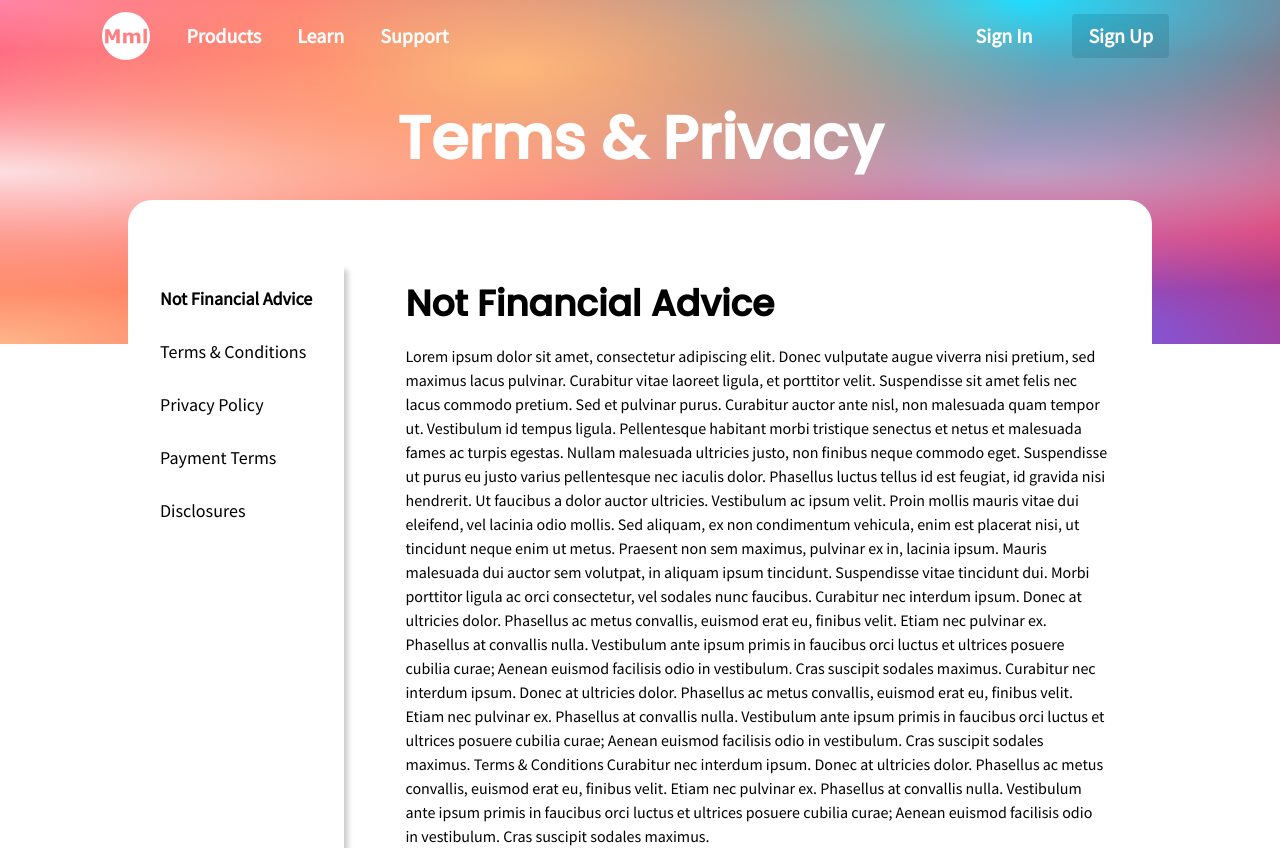
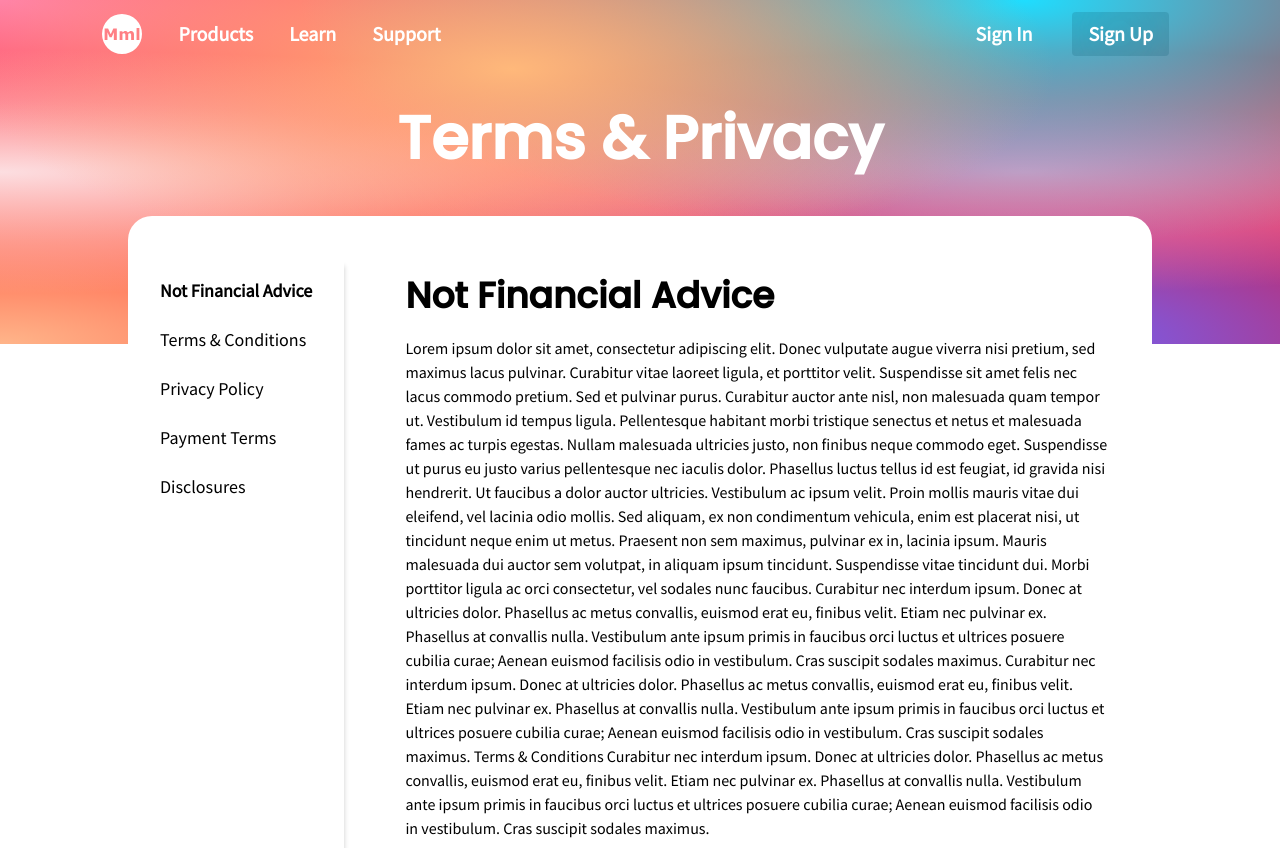
Before and after one commit to jonkarrer/market_maker, a Next.js app: page /support/terms in a window 1280 px wide. Shown: the top 848 px of the page. Built offline with nearby package versions, Linux system fonts and the light colour scheme.

Commit message:
term margins

```diff
--- a/components/Nav.tsx
+++ b/components/Nav.tsx
@@ -63,8 +63,8 @@ export default function Nav() {
       >
         <nav id="links" className="flex items-center justify-start md:text-xl">
           <Link href="/">
-            <a className="mr-9" href="#">
-              <img className="w-12 min-w-full" src="/logo.svg" alt="" />
+            <a className="w-10 mr-9" href="#">
+              <img className="h-full" src="/logo.svg" alt="" />
             </a>
           </Link>
           <Link href="/products">
--- a/pages/support/terms.tsx
+++ b/pages/support/terms.tsx
@@ -35,10 +35,10 @@ const Terms = () => {
       <Gradient title="Terms & Privacy" />
       <div
         id="page-container"
-        className="flex h-auto rounded-3xl sm:py-16 sm:w-11/12 md:w-4/5 max-w-screen-xl m-auto sm:-mt-20 md:-mt-32 xl:-mt-36 bg-white"
+        className="flex h-auto rounded-3xl sm:pt-10 sm:w-11/12 md:w-4/5 max-w-screen-xl m-auto sm:-mt-20 md:-mt-24 xl:-mt-32 bg-white"
       >
         <div className="shadow-term-panel pr-2 hidden sm:block">
-          <ul className=" sm:w-36 ml-8 sm:mt-5 sm:text-sm md:w-40 md:text-base lg:w-44 lg:text-lg space-y-6">
+          <ul className=" sm:w-36 ml-8 sm:mt-5 sm:text-sm md:w-40 md:text-base lg:w-44 lg:text-lg space-y-5">
             <li>
               <a
                 href="#terms"
--- a/tailwind.config.js
+++ b/tailwind.config.js
@@ -61,7 +61,7 @@ module.exports = {
       },
       boxShadow: {
         'supp-boxes' : '0 5px 10px rgba(0, 0, 0, 0.3)',
-        'term-panel' : '10px 0px 5px -6px rgba(0, 0, 0, 0.2)'
+        'term-panel' : '10px 0px 5px -10px rgba(0, 0, 0, 0.2)'
       },
       gridTemplateRows: {
         'price-cards' : 'auto auto auto auto 100px'
```
